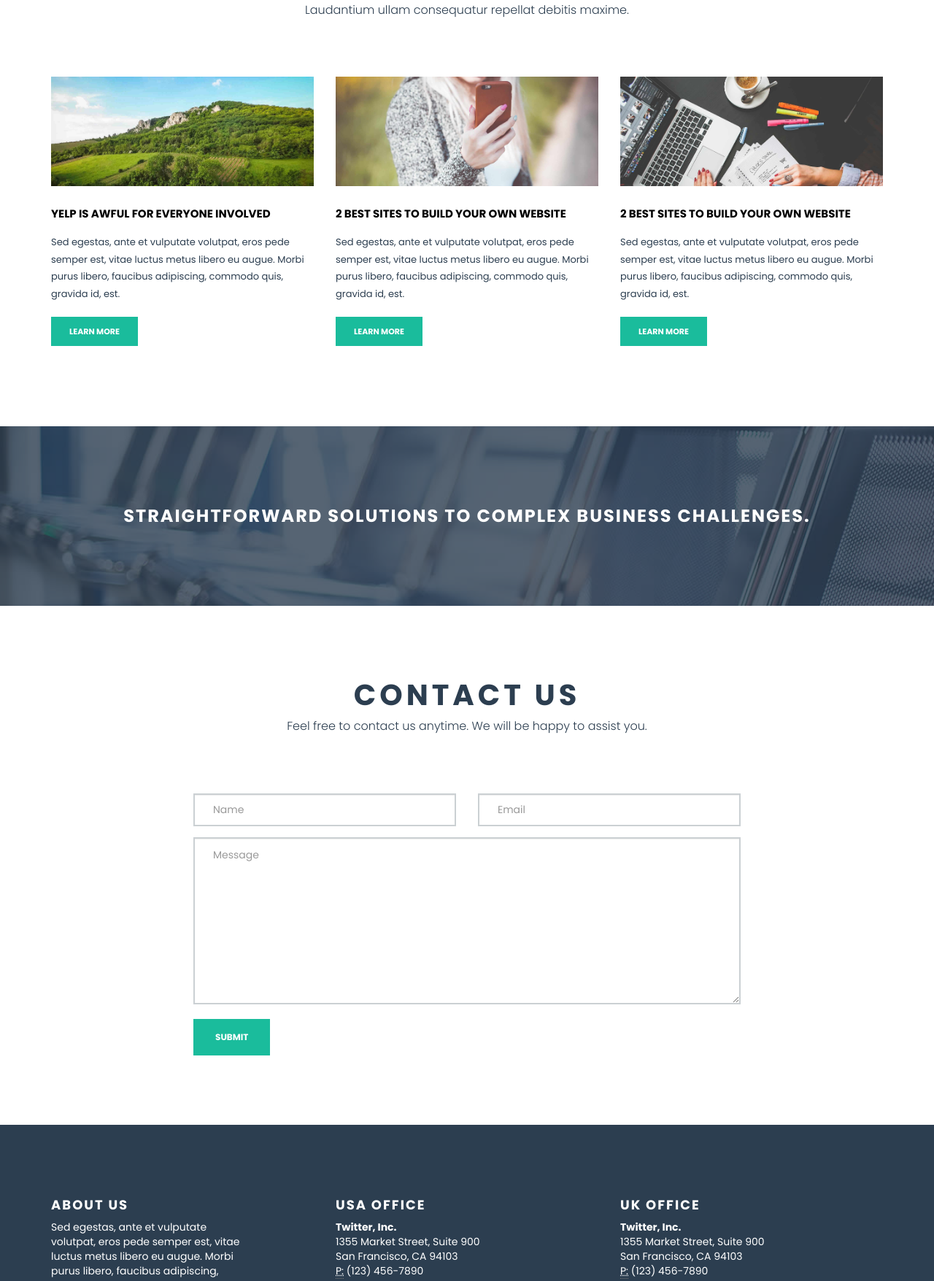
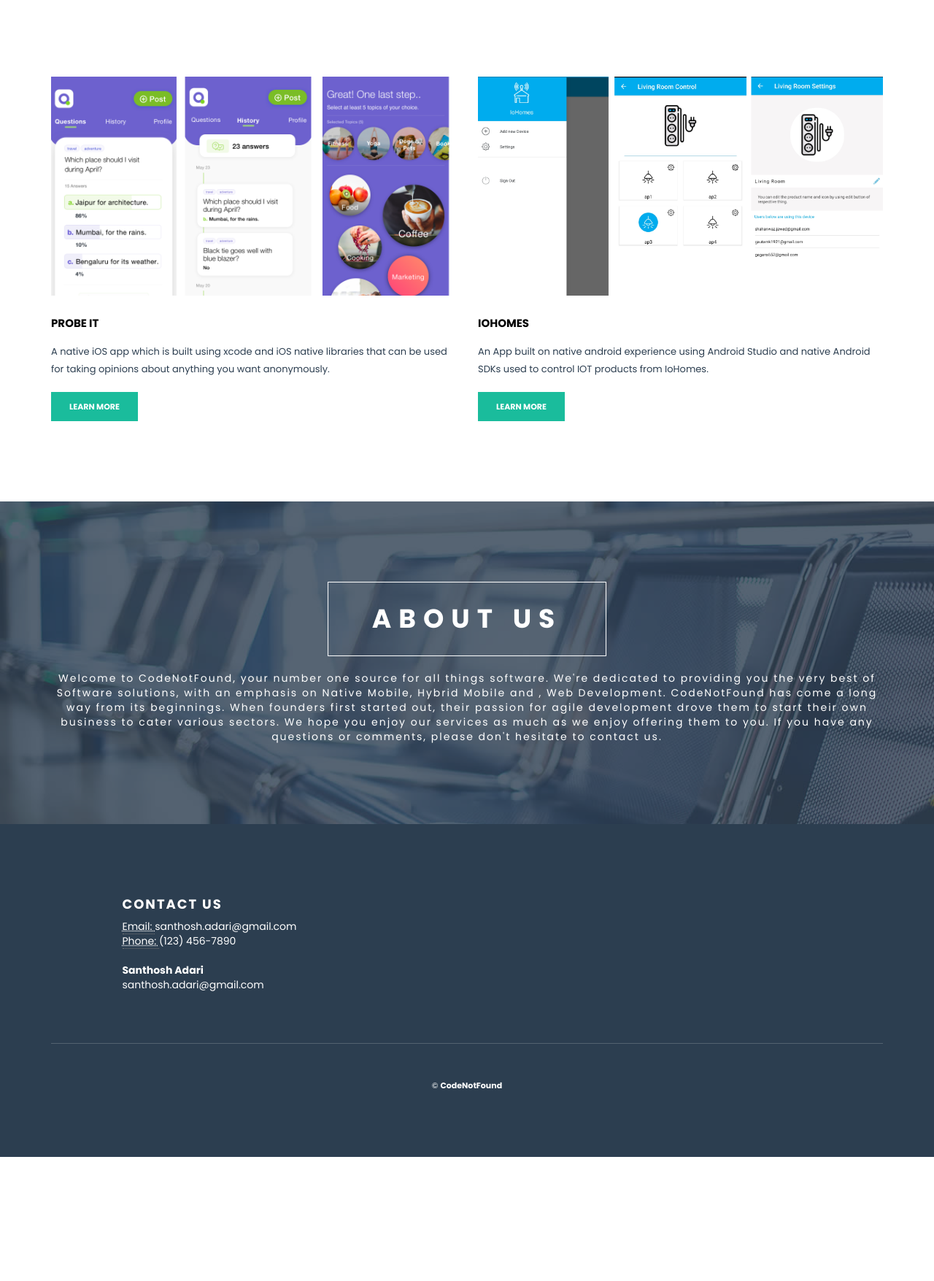
Before and after one commit to harshitagar/CodeNotFound, a plain HTML site: page index.html in a window 1280 px wide. Shown: the part 1622-3377 px from the top of the page at 73% size. After the commit the page ends 3207 px from the top, so only its background shows below. Drawn offline with nearby package versions, Linux system fonts and the light colour scheme.

Commit message:
About Us added

```diff
--- a/index.html
+++ b/index.html
@@ -114,51 +114,38 @@
   				<div class="row">
   					<div class="col-md-12 text-center">
   						<h2 class="section-title">Our Work</h2>
-  						<p class="section-description">Laudantium ullam consequatur repellat debitis maxime.</p>
-  					</div>
-  					<div class="col-md-4">
+  						<p class="section-description">     <br></p>
+					  </div>
+  					<div class="col-md-6">
   						<div class="entry">
   							<div class="entry-media">
-  								<a href="#" title="">
+  								<a  title="">
   									<span class="absolute-wrapper"></span>
-  									<img src="images/blog1.jpg" alt="" class="img-responsive" />
+  									<img src="images/blog1.png" alt="" class="img-responsive" />
   								</a>
   							</div>
-  							<h3 class="entry-title"><a href="#" title="Yelp Is Awful for Everyone Involved">Yelp Is Awful for Everyone Involved</a></h3>
-  							<p>Sed egestas, ante et vulputate volutpat, eros pede semper est, vitae luctus metus libero eu augue. Morbi purus libero, faucibus adipiscing, commodo quis, gravida id, est.</p>
-  							<a href="#" title="Learn More" class="btn read-more btn-sm btn-primary">Learn More</a>
+  							<h3 class="entry-title"><a title="Probe It">Probe It</a></h3>
+  							<p>A native iOS app which is built using xcode and iOS native libraries that can be used for taking opinions about anything you want anonymously.</p>
+  							<a href="https://invis.io/KVRUTTEW539	" title="Learn More" class="btn read-more btn-sm btn-primary">Learn More</a>
   						</div><!--/.entry-->
   					</div>
-  					<div class="col-md-4">
+  					<div class="col-md-6">
   						<div class="entry">
   							<div class="entry-media">
-  								<a href="#" title="">
+  								<a  title="">
   									<span class="absolute-wrapper"></span>
-  									<img src="images/blog2.jpg" alt="" class="img-responsive" />
+  									<img src="images/blog2.png" alt="" class="img-responsive" />
   								</a>
   							</div>
-  							<h3 class="entry-title"><a href="#" title="2 Best Sites to Build Your Own Website">2 Best Sites to Build Your Own Website</a></h3>
-  							<p>Sed egestas, ante et vulputate volutpat, eros pede semper est, vitae luctus metus libero eu augue. Morbi purus libero, faucibus adipiscing, commodo quis, gravida id, est.</p>
-  							<a href="#" title="Learn More" class="btn read-more btn-sm btn-primary">Learn More</a>
-  						</div><!--/.entry-->
-  					</div>
-  					<div class="col-md-4">
-  						<div class="entry">
-  							<div class="entry-media">
-  								<a href="#" title="">
-  									<span class="absolute-wrapper"></span>
-  									<img src="images/blog3.jpg" alt="" class="img-responsive" />
-  								</a>
-  							</div>
-  							<h3 class="entry-title"><a href="#" title="2 Best Sites to Build Your Own Website">2 Best Sites to Build Your Own Website</a></h3>
-  							<p>Sed egestas, ante et vulputate volutpat, eros pede semper est, vitae luctus metus libero eu augue. Morbi purus libero, faucibus adipiscing, commodo quis, gravida id, est.</p>
-  							<a href="#" title="Learn More" class="btn read-more btn-sm btn-primary">Learn More</a>
+  							<h3 class="entry-title"><a title="2 Best Sites to Build Your Own Website">IoHomes</a></h3>
+  							<p>An App built on native android experience using Android Studio and native Android SDKs used to control IOT products from IoHomes.</p>
+  							<a  title="Learn More" class="btn read-more btn-sm btn-primary">Learn More</a>
   						</div><!--/.entry-->
   					</div>
   				</div><!--/.row-->
   			</div><!--/.container-->
-  		</div>
-  		<!--/.section -->
+		  </div>
+
 
   		<!-- START SECTION -->
   		<div class="section hero text-center background-dark dark-bg">
@@ -166,80 +153,34 @@
   			<div class="container">
   				<div class="row">
   					<div class="col-md-12">
-  						<h3 class="text-uppercase letter-spacing-md font-weight-lg margin-zero">Straightforward solutions to complex business challenges.</h3>
+						  <h2 class=" letter-spacing-md margin-zero">About Us</h2><br><br>
+						  <p class=" letter-spacing-md margin-zero">Welcome to CodeNotFound, your number one source for all things software. We're dedicated to providing you the very best of Software solutions, with an emphasis on Native Mobile, Hybrid Mobile and , Web Development.
+							CodeNotFound has come a long way from its beginnings. When founders first started out, their passion for agile development drove them to start their own business to cater various sectors.
+							We hope you enjoy our services as much as we enjoy offering them to you. If you have any questions or comments, please don't hesitate to contact us.</p>
+
   					</div>
   				</div>
   			</div>
   		</div>
   		<!--/.section -->
 
-  		<!-- START SECTION -->
-  		<div class="section">
-  			<div class="container">
-  				<div class="row">
-  					<div class="col-md-12 text-center">
-  						<h2 id="contact" class="section-title">Contact Us</h2>
-  						<p class="section-description">Feel free to contact us anytime. We will be happy to assist you.</p>
-  					</div>
-  					<div class="col-md-8 col-md-offset-2">
-  						<form id="contact" method="post" class="form" role="form">
-							<div class="row">
-								<div class="col-md-6 form-group">
-									<input class="form-control" id="name" name="name" placeholder="Name" type="text" required />
-								</div>
-								<div class="col-md-6 form-group">
-									<input class="form-control" id="email" name="email" placeholder="Email" type="email" required />
-								</div>
-							</div>
-							<textarea class="form-control" id="message" name="message" placeholder="Message" rows="5"></textarea>
-							<br />
-							<div class="row">
-								<div class="col-md-12 form-group">
-									<button class="btn btn-primary" type="submit">Submit</button>
-								</div>
-							</div>
-						</form>
-  					</div>
-  				</div><!--/.row-->
-  			</div><!--/.container-->
-  		</div>
-  		<!--/.section -->
 
   		<!-- START SECTION -->
   		<div class="section background-dark dark-bg">
   			<div class="container">
   				<div class="row">
-  					<div class="col-md-3">
-  						<h3 id = "aboutus" class="text-uppercase font-size-md letter-spacing-md font-weight-lg ">About Us</h3>
-  						<p>Sed egestas, ante et vulputate volutpat, eros pede semper est, vitae luctus metus libero eu augue. Morbi purus libero, faucibus adipiscing, commodo quis, gravida id, est.</p>
-  						<p>Sed tempus feugiat adipiscing nisl cursus aliquam dolore.</p>
-  					</div>
   					<div class="col-md-4 col-md-offset-1">
-  						<h3 class="text-uppercase font-size-md letter-spacing-md font-weight-lg ">USA Office</h3>
+  						<h3 class="text-uppercase font-size-md letter-spacing-md font-weight-lg ">Contact Us</h3>
   						<address>
-							<strong>Twitter, Inc.</strong><br>
-						 	1355 Market Street, Suite 900<br>
-						 	San Francisco, CA 94103<br>
-						 	<abbr title="Phone">P:</abbr> (123) 456-7890
+							<abbr title="Email">Email: </abbr>santhosh.adari@gmail.com<br>
+						 	<abbr title="Phone">Phone: </abbr> (123) 456-7890
 						</address>
 						<address>
-							<strong>Full Name</strong><br>
-						 	<a href="mailto:#">first.last@example.com</a>
+							<strong>Santhosh Adari</strong><br>
+						 	<a href="mailto:#">santhosh.adari@gmail.com</a>
 						</address>
   					</div>
-  					<div class="col-md-4">
-  						<h3 class="text-uppercase font-size-md letter-spacing-md font-weight-lg ">UK Office</h3>
-  						<address>
-							<strong>Twitter, Inc.</strong><br>
-						 	1355 Market Street, Suite 900<br>
-						 	San Francisco, CA 94103<br>
-						 	<abbr title="Phone">P:</abbr> (123) 456-7890
-						</address>
-						<address>
-							<strong>Full Name</strong><br>
-						 	<a href="mailto:#">first.last@example.com</a>
-						</address>
-  					</div>
+
   					<div class="col-md-12 margin-top-md margin-bottom-md" style="opacity: .2;">
   						<hr/>
   					</div>
--- a/style.css
+++ b/style.css
@@ -354,7 +354,7 @@ h2.section-title + p {
 	position: relative;
 	margin-bottom: 30px;
 	overflow: hidden;
-	height: 150px;
+	height: 300px;
 }
 .entry-media a {
 	display: block;
```
Also changed, not shown: images/blog1.png (added), images/blog2.png (added).
